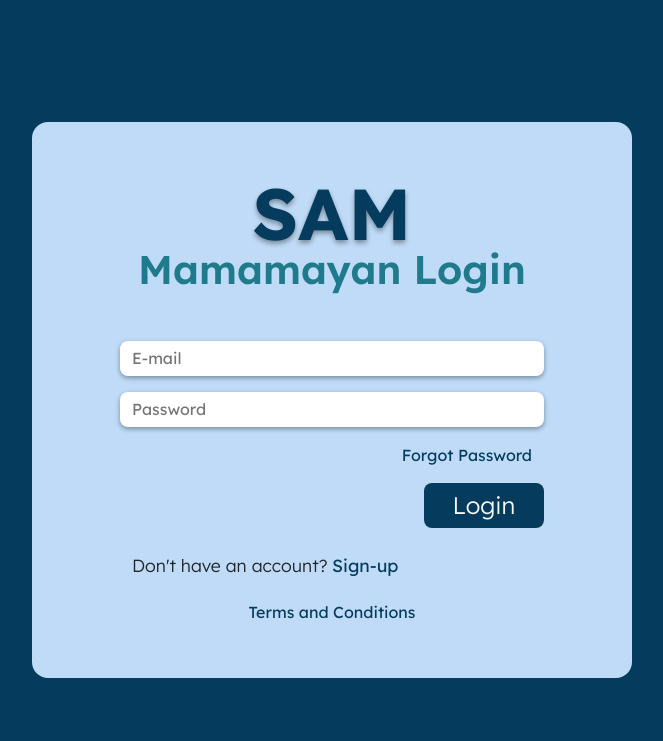
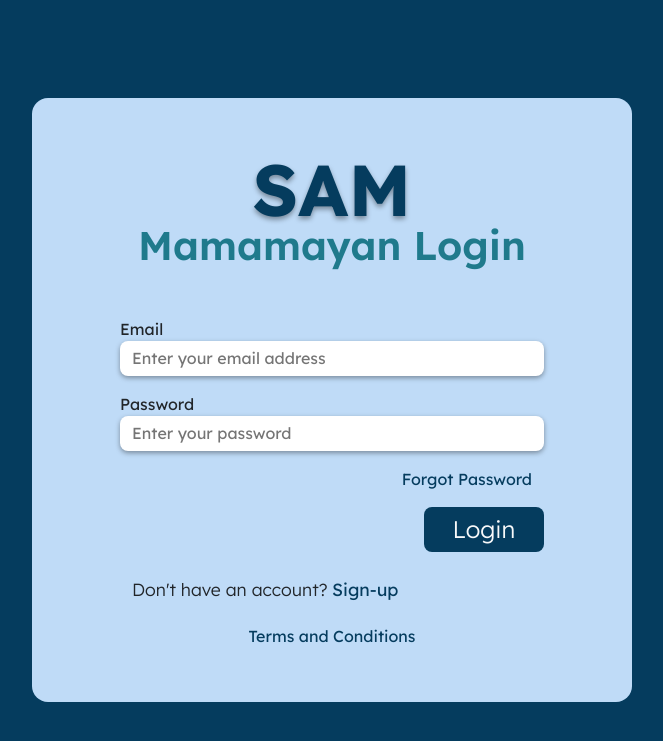
Before and after one commit to imangeluuh/SAM-barangay, a PHP site: page /resident/res_login.php in a window 1280 px wide. Shown: the top 741 px of the page, without its empty margins (308-971 px from the left). Run offline with PHP 8.4, Linux system fonts and the light colour scheme.

Commit message:
Update res_login.php
Add labels to text fields.

```diff
--- a/resident/res_login.php
+++ b/resident/res_login.php
@@ -117,11 +117,13 @@
                     <form action="" method="post">
                         <!-- Email field -->
                         <div class="form-outline row mb-3">
-                            <input type="text" name="email" id="email" class="form-control-md border-0 rounded-3 border-dark-subtle" placeholder="E-mail" required="required">
+                            <label for="email" class="email-label p-0">Email</label>
+                            <input type="text" name="email" id="email" class="form-control-md border-0 rounded-3 border-dark-subtle" placeholder="Enter your email address" required="required">
                         </div>
                         <!-- Password field -->
                         <div class="form-outline row mb-3">
-                            <input type="password" name="password" id="password" class="form-control-md border-0 rounded-3 border-dark-subtle" placeholder="Password" autocomplete="off" required="required">
+                            <label for="password" class="password-label p-0">Password</label>
+                            <input type="password" name="password" id="password" class="form-control-md border-0 rounded-3 border-dark-subtle" placeholder="Enter your password" autocomplete="off" required="required">
                         </div>
                         <div class="row justify-content-end mb-3">
                             <div class="col-auto">
```
